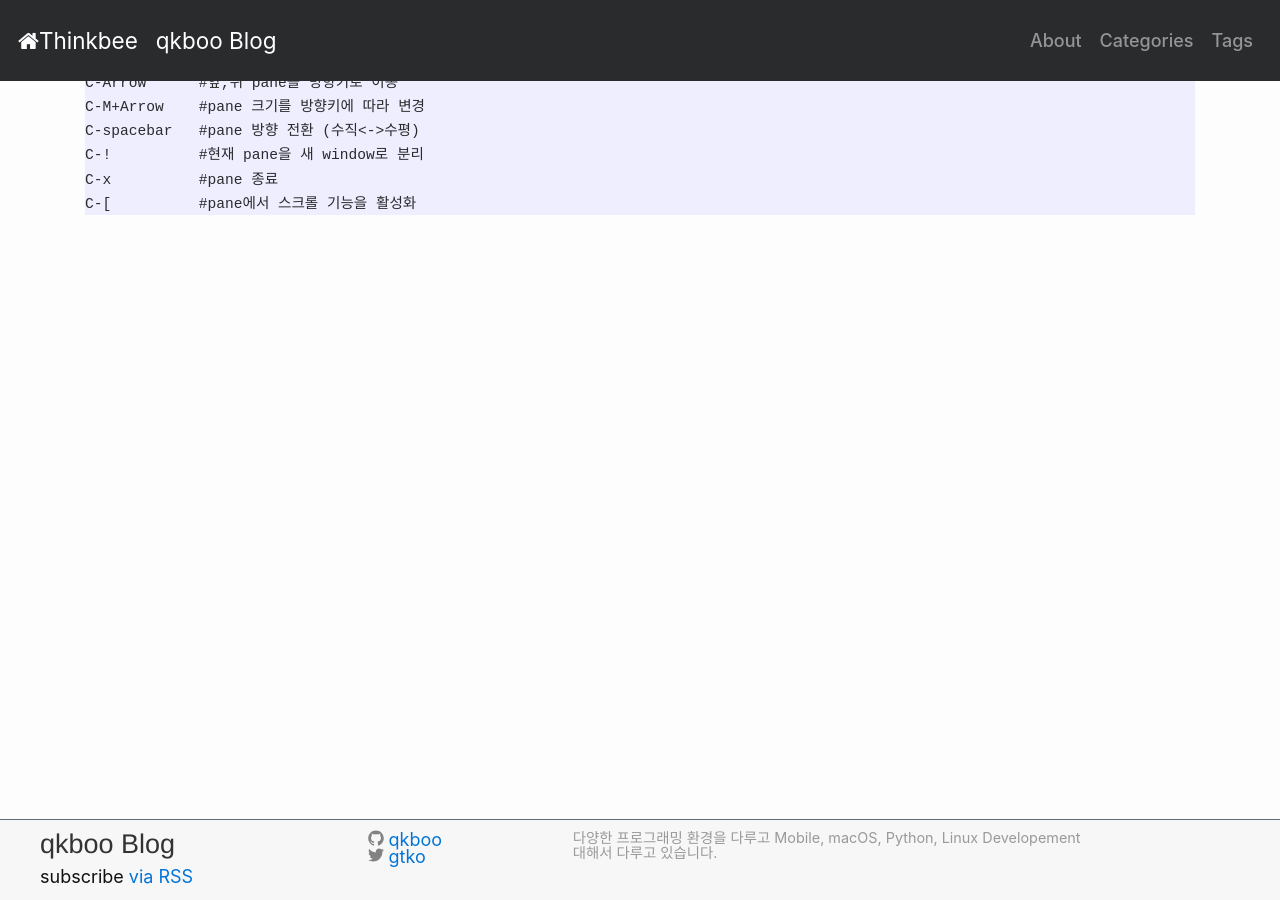
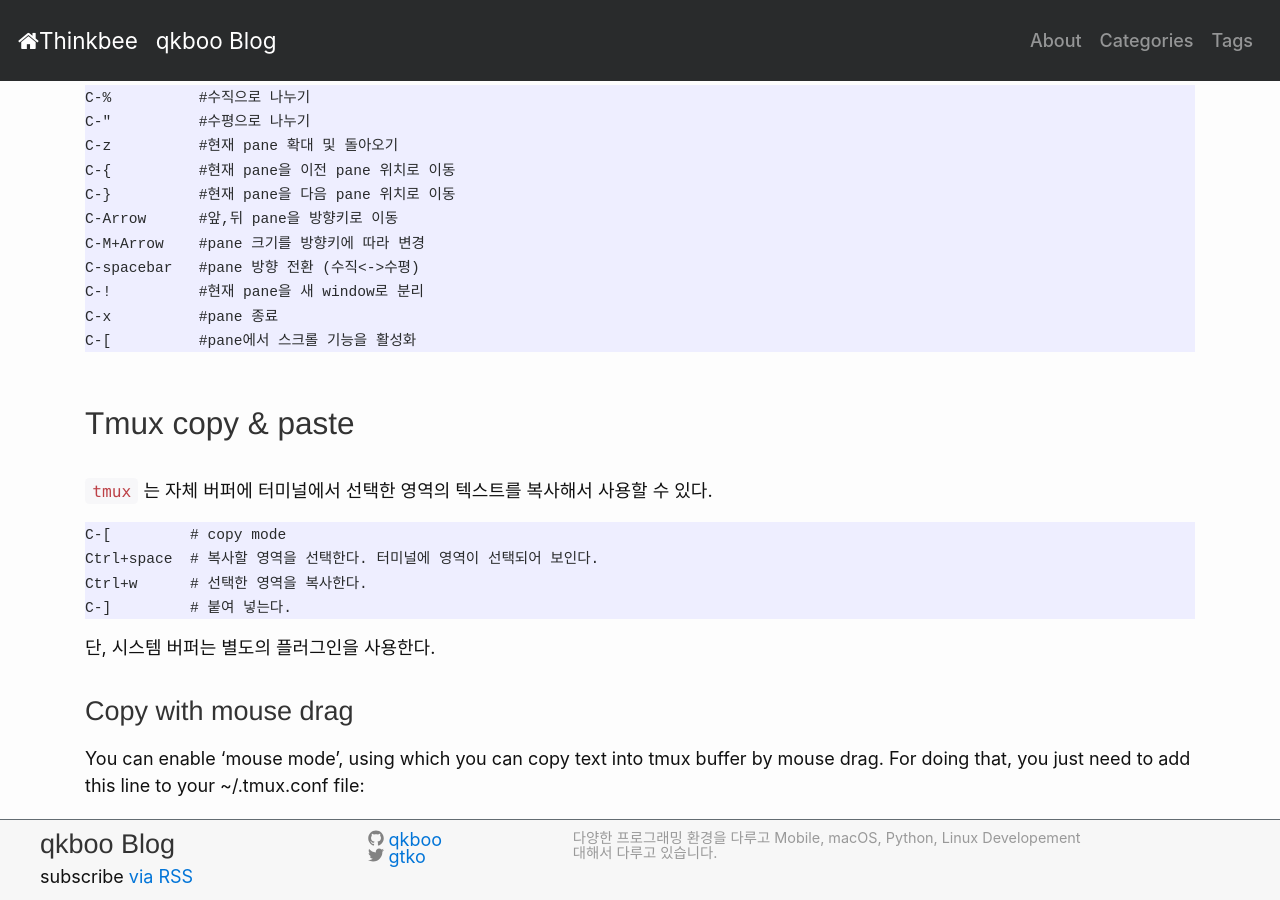
Before and after one commit to webhacking/qkboo.github.io, a Jekyll site: the page built from _posts/linux/2017-05-05-tmux-cheatsheet.md, in a window 1280 px wide and 900 px high, scrolled down 2402 px. Built offline with Jekyll 4.4.1, drawn with Linux system fonts in a browser that asks for light colours; nearby versions of some CDN libraries; comment, search, counter and statistics services are not loaded; some of the changed text lies outside the part shown.

Commit message:
post: modify

````diff
--- a/_posts/linux/2017-05-05-tmux-cheatsheet.md
+++ b/_posts/linux/2017-05-05-tmux-cheatsheet.md
@@ -66,6 +66,8 @@ $ tmux kill-session session_name
 
 Tmux로 접속한 session은 처음 한개의 Window를 갖는다. window 안에서 session, window, pane을 관리한다. 각 윈도우는 한 개 이상의 Pane 구획으로 나누어 사용할 수 있다.
 
+<br/>
+
 ## Tmux Window
 
 현재 세션 이용
@@ -75,7 +77,7 @@ C-s            #Session 목록
 C-$            #Session 이름 변경
 ```
 
-##### window 사용하기
+### window 사용하기
 
 세션에서 여러 윈도우를 추가 해서 사용할 수 있다.
 
@@ -101,7 +103,7 @@ C-&          #현재 윈도우 제거
 C-d          # 세션 detach
 ```
 
-##### Tmux pane
+### Tmux pane
 
 Tmux window를 여러 분할면 pane으로 나눠 사용한다.
 
@@ -119,6 +121,26 @@ C-x          #pane 종료
 C-[          #pane에서 스크롤 기능을 활성화
 ```
 
+
+### Tmux copy & paste
+
+`tmux` 는 자체 버퍼에 터미널에서 선택한 영역의 텍스트를 복사해서 사용할 수 있다.
+
+```
+C-[         # copy mode
+Ctrl+space  # 복사할 영역을 선택한다. 터미널에 영역이 선택되어 보인다.
+Ctrl+w      # 선택한 영역을 복사한다.
+C-]         # 붙여 넣는다.
+```
+
+단, 시스템 버퍼는 별도의 플러그인을 사용한다.
+
+#### Copy with mouse drag
+
+You can enable ‘mouse mode’, using which you can copy text into tmux buffer by mouse drag. For doing that, you just need to add this line to your ~/.tmux.conf file:
+
+set -g mouse on
+
 <!--
 ## 참조
 
````
Also changed, not shown: other parts of _posts/linux/2017-05-05-tmux-cheatsheet.md (+2 -2 lines), _posts/kotlin/2017-06-27-ref-start-basic-syntax.md (+0 -9 lines), _posts/linux/2017-04-03-ubuntu-nginx.md (+35 -15 lines).
